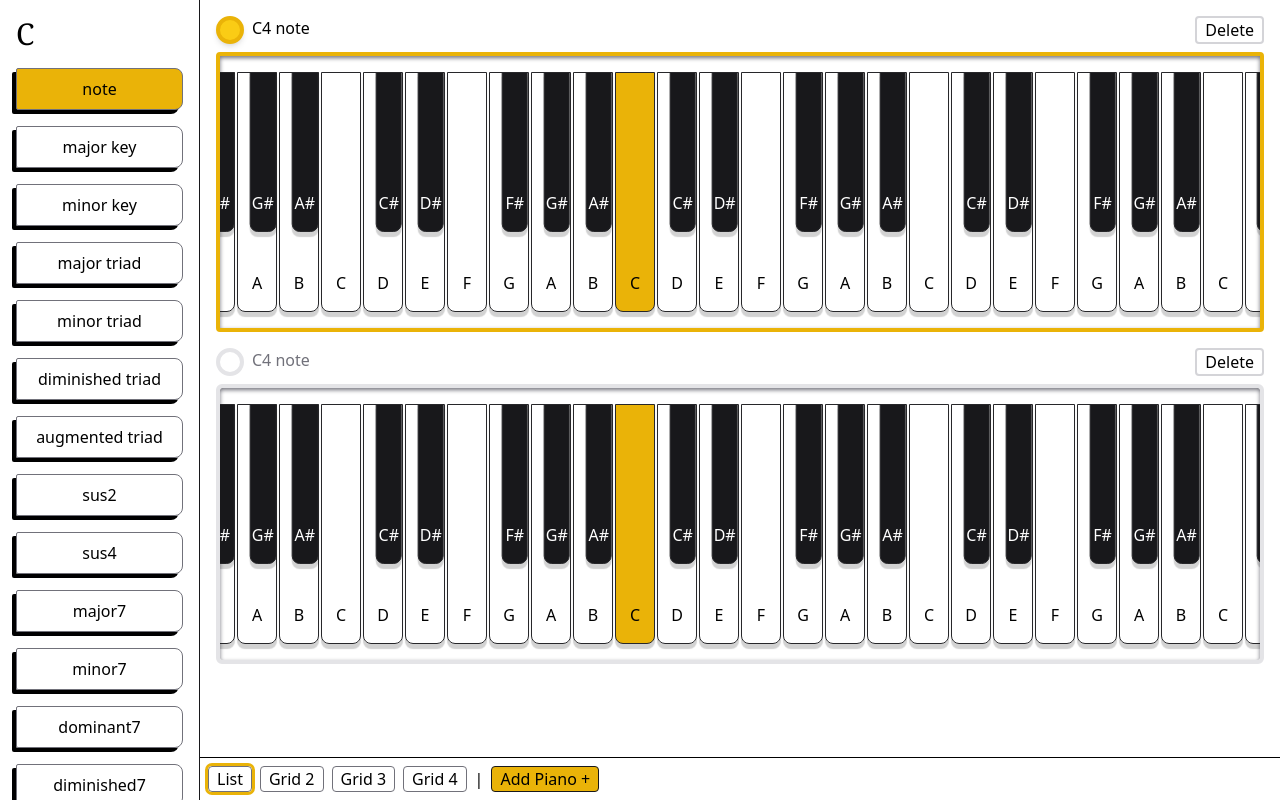
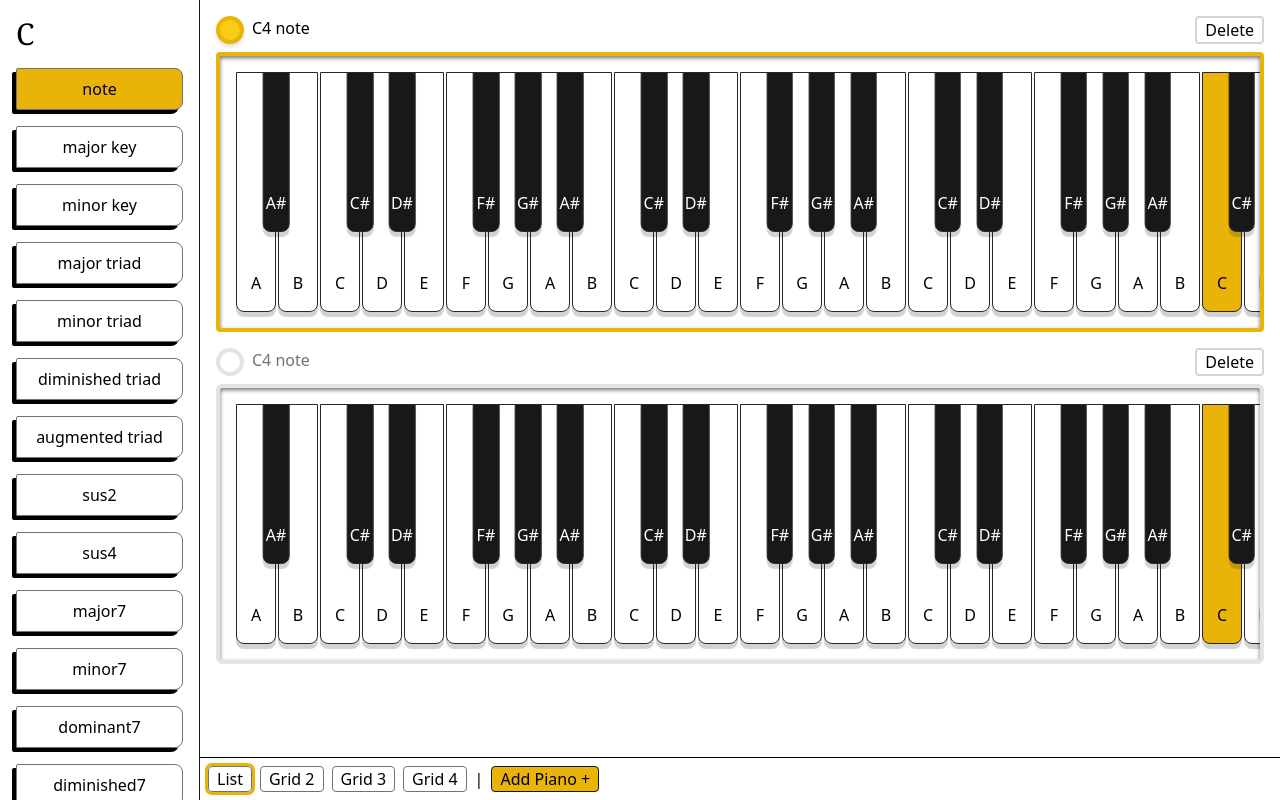
Before and after one commit to samstorment/piano-visualizer, a SvelteKit app: page / in a window 1280 px wide. Built offline with nearby package versions, Linux system fonts and the light colour scheme.

Commit message:
Fix justify-center that prevented full horizontal scroll

```diff
--- a/src/routes/Keys.svelte
+++ b/src/routes/Keys.svelte
@@ -55,7 +55,7 @@
         {/if}
     </div>
 
-    <div bind:this={keys_div} class="keys rounded-md shadow-inner shadow-zinc-500 relative flex justify-center overflow-auto p-4 scroll-smooth border-4 border-zinc-200"
+    <div bind:this={keys_div} class="keys rounded-md shadow-inner shadow-zinc-500 relative flex overflow-auto p-4 scroll-smooth border-4 border-zinc-200"
         class:accidental-end={accidental_end}
         class:accidental-start={accidental_start}
         class:selected
```
